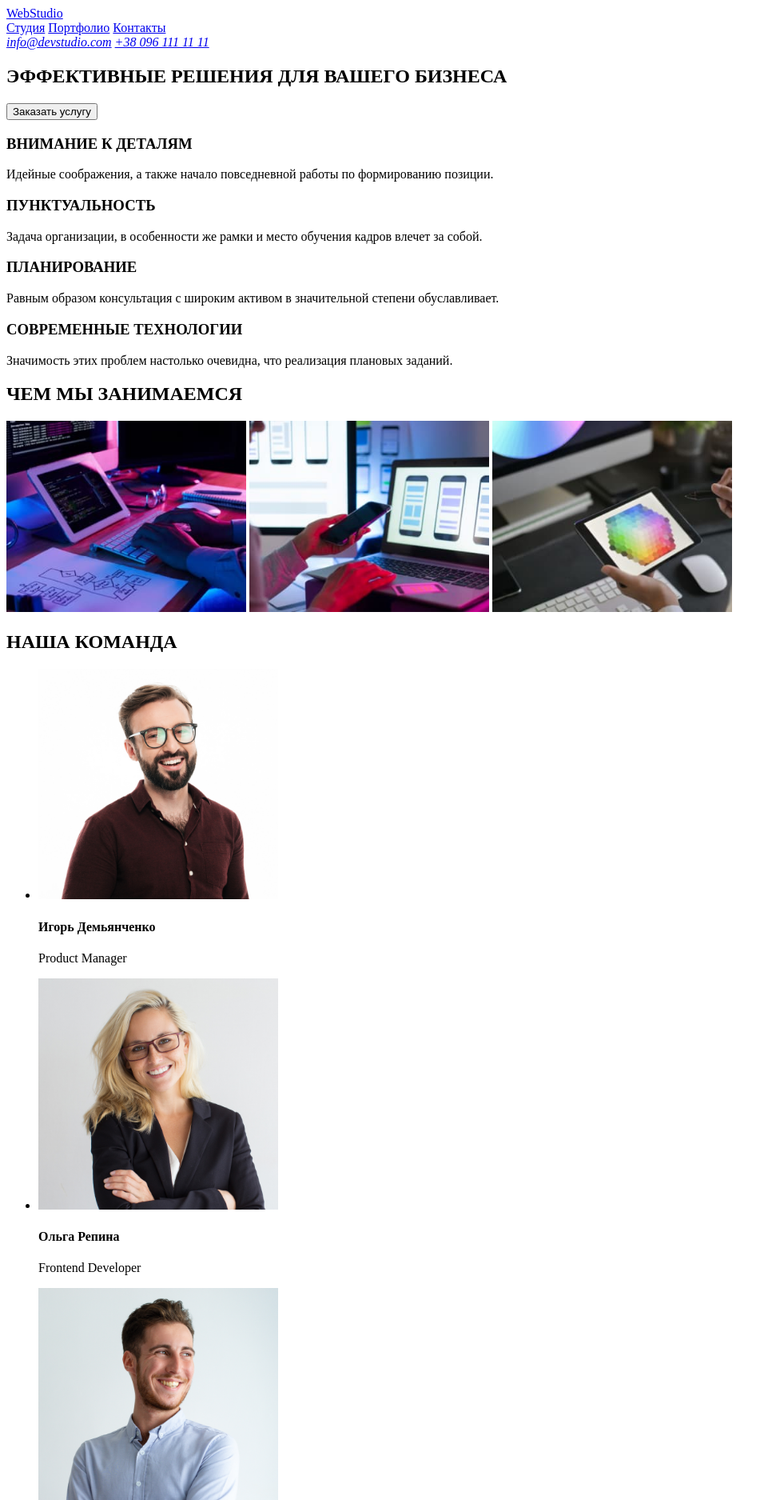
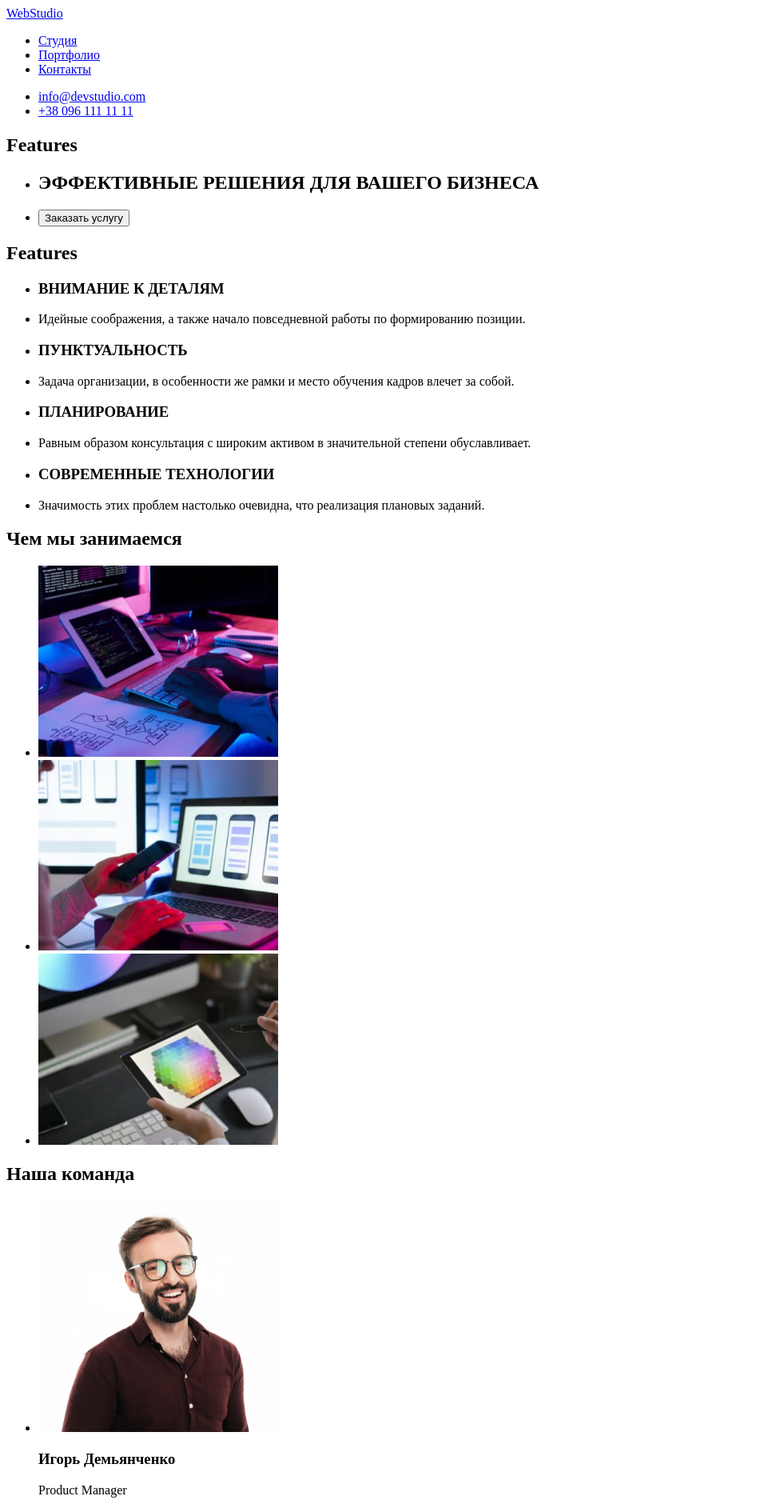
Before and after one commit to EnemyOfGoodLight/goit-markup-hw-01, a plain HTML site: page index.html in a window 1280 px wide. Shown: the top 1875 px of the page at 80% size, without its empty margins (0-971 px from the left). Drawn offline with Linux system fonts and the light colour scheme.

Commit message:
Дороблене після перевірки Ментором

```diff
--- a/index.html
+++ b/index.html
@@ -8,94 +8,152 @@
   </head>
   <body>
     <header>
-      <a href="WebStudio" rel="noopener noreferrer">WebStudio</a>
-      <nav>
+      <a href="WebStudio" lang="en" rel="noopener noreferrer">WebStudio</a>
+      <ul>
+        <li>
           <a href="Студия" target="_blank" rel="noopener noreferrer">Студия</a>
+        </li>
+        <li>
           <a href="Портфолио" target="_blank" rel="noopener noreferrer"
             >Портфолио</a
           >
+        </li>
+        <li>
           <a href="Контакты" target="_blank" rel="noopener noreferrer"
             >Контакты</a
           >
-      </nav>
-      <address>
+        </li>
+      </ul>
+      <ul>
+        <li>
           <a
             href="mailto:info@devstudio.com"
             target="_blank"
             rel="noopener noreferrer"
             >info@devstudio.com</a
           >
-        <a href="tel:+380961111111">+38 096 111 11 11</a>
-      </address>
+        </li>
+        <li><a href="tel:+380961111111">+38 096 111 11 11</a></li>
+      </ul>
     </header>
     <main>
       <section>
-        <h1>ЭФФЕКТИВНЫЕ РЕШЕНИЯ ДЛЯ ВАШЕГО БИЗНЕСА</h1>
-        <button type="button">Заказать услугу</button>
+        <h2 lang="en">Features</h2>
+        <ul>
+          <li><h1>ЭФФЕКТИВНЫЕ РЕШЕНИЯ ДЛЯ ВАШЕГО БИЗНЕСА</h1></li>
+          <li><button type="button">Заказать услугу</button></li>
+        </ul>
       </section>
       <section>
-        <article>
-          <h3>ВНИМАНИЕ К ДЕТАЛЯМ</h3>
+        <h2 lang="en">Features</h2>
+        <ul>
+          <li><h3>ВНИМАНИЕ К ДЕТАЛЯМ</h3></li>
+          <li>
             <p>
               Идейные соображения, а также начало повседневной работы по
               формированию позиции.
             </p>
-        </article>
-        <article>
-          <h3>ПУНКТУАЛЬНОСТЬ</h3>
+          </li>
+        </ul>
+        <ul>
+          <li><h3>ПУНКТУАЛЬНОСТЬ</h3></li>
+          <li>
             <p>
               Задача организации, в особенности же рамки и место обучения кадров
               влечет за собой.
             </p>
-        </article>
-        <article>
-          <h3>ПЛАНИРОВАНИЕ</h3>
+          </li>
+        </ul>
+        <ul>
+          <li><h3>ПЛАНИРОВАНИЕ</h3></li>
+          <li>
             <p>
-            Равным образом консультация с широким активом в значительной степени
-            обуславливает.
+              Равным образом консультация с широким активом в значительной
+              степени обуславливает.
             </p>
-        </article>
-        <article>
-          <h3>СОВРЕМЕННЫЕ ТЕХНОЛОГИИ</h3>
+          </li>
+        </ul>
+        <ul>
+          <li><h3>СОВРЕМЕННЫЕ ТЕХНОЛОГИИ</h3></li>
+          <li>
             <p>
-            Значимость этих проблем настолько очевидна, что реализация плановых
-            заданий.
+              Значимость этих проблем настолько очевидна, что реализация
+              плановых заданий.
             </p>
-        </article>
-        <h2>ЧЕМ МЫ ЗАНИМАЕМСЯ</h2>
-        <img src="./images/img(1).jpg" alt="computer" width="300" />
-        <img src="./images/img.jpg" alt="computer" width="300" />
-        <img src="./images/img(2).jpg" alt="computer" width="300" />
+          </li>
+        </ul>
       </section>
       <section>
-        <h2>НАША КОМАНДА</h2>
+        <h2>Чем мы занимаемся</h2>
         <ul>
           <li>
-            <img src="./images/ochk.jpg" alt="Мужчина" width="300" />
-            <h4>Игорь Демьянченко</h4>
-            <p>Product Manager</p>
+            <img
+              src="./images/img(1).jpg"
+              alt="Пишем програмный код на компютере"
+              width="300"
+            />
           </li>
           <li>
-            <img src="./images/imgdevochk.jpg" alt="Девушка" width="300" />
-            <h4>Ольга Репина</h4>
-            <p>Frontend Developer</p>
+            <img
+              src="./images/img.jpg"
+              alt="Пишем програмный код на телефоне"
+              width="300"
+            />
           </li>
           <li>
-            <img src="./images/imgtarasov.jpg" alt="Мужчина" width="300" />
-            <h4>Николай Тарасов</h4>
-            <p>Marketing</p>
+            <img
+              src="./images/img(2).jpg"
+              alt="Проводим цветовую стилизацию на планшете"
+              width="300"
+            />
+          </li>
+        </ul>
+      </section>
+      <section>
+        <h2>Наша команда</h2>
+        <ul>
+          <li>
+            <img
+              src="./images/ochk.jpg"
+              alt="Мужчина Продукт Менеджер"
+              width="300"
+            />
+            <h3>Игорь Демьянченко</h3>
+            <p lang="en">Product Manager</p>
           </li>
           <li>
-            <img src="./images/imgermak.jpg" alt="Мужчина" width="300" />
-            <h4>Михаил Ермаков</h4>
-            <p>Designer</p>
+            <img
+              src="./images/imgdevochk.jpg"
+              alt="Девушка Фронтэнд Девелопер"
+              width="300"
+            />
+            <h3>Ольга Репина</h3>
+            <p lang="en">Frontend Developer</p>
+          </li>
+          <li>
+            <img
+              src="./images/imgtarasov.jpg"
+              alt="Мужчина Маркетолог"
+              width="300"
+            />
+            <h3>Николай Тарасов</h3>
+            <p lang="en">Marketing</p>
+          </li>
+          <li>
+            <img
+              src="./images/imgermak.jpg"
+              alt="Мужчина Дизайнер"
+              width="300"
+            />
+            <h3>Михаил Ермаков</h3>
+            <p lang="en">Designer</p>
           </li>
         </ul>
       </section>
     </main>
 
     <footer>
-      <a href="WebStudio" rel="noopener noreferrer">WebStudio</a>
+      <a href="WebStudio" lang="en" rel="noopener noreferrer">WebStudio</a>
       <address>
         <a
           href="https://www.google.com.ua/maps/dir//бул.+Леси+Украинки,+26,+Киев,+02000/@50.4253431,30.5331076,15.62z/data=!4m9!4m8!1m0!1m5!1m1!1s0x40d4cf0e033ecbe9:0x57a4dffefec77da0!2m2!1d30.5383858!2d50.4265807!3e0?hl=ru"
```
Lines whose indentation alone changed are shown as unchanged.
